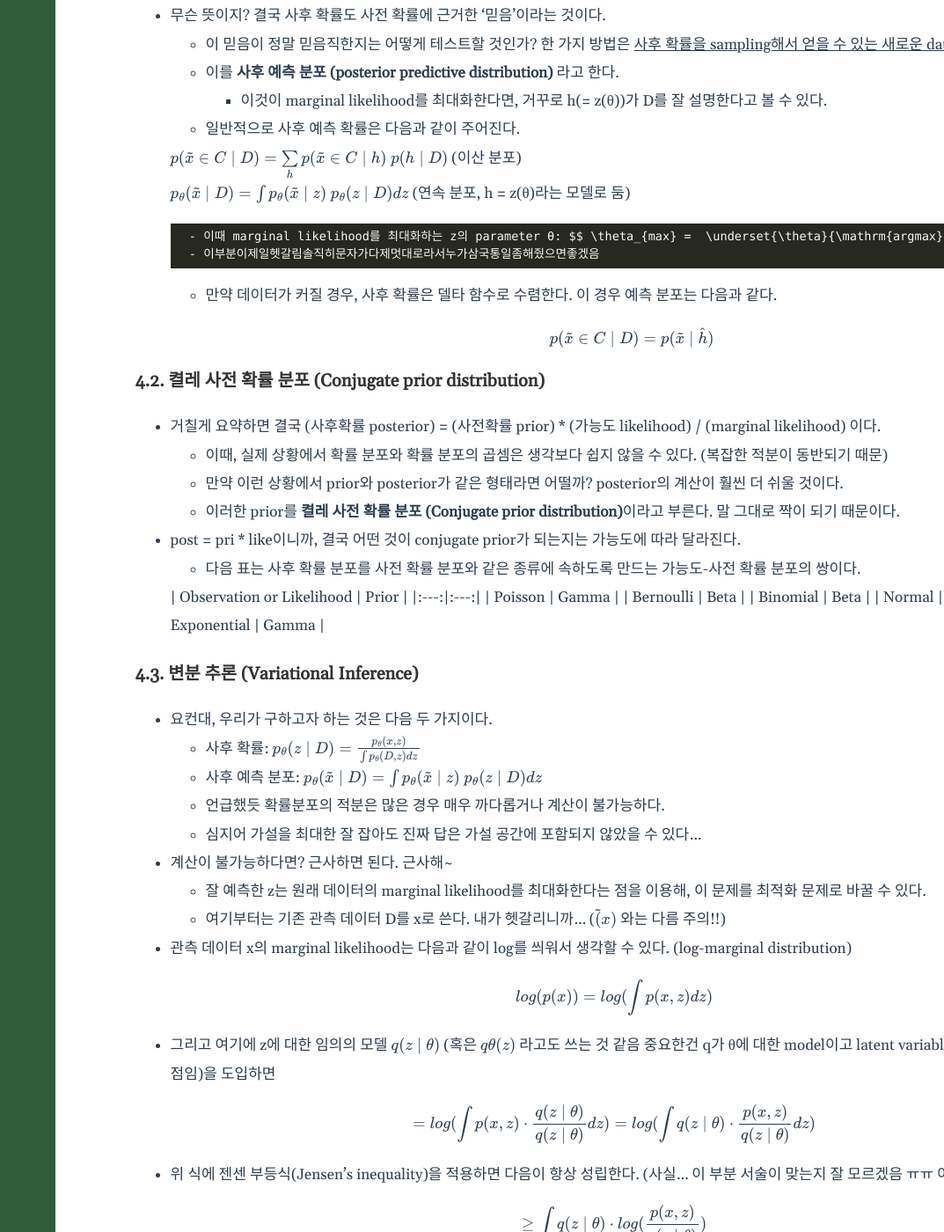
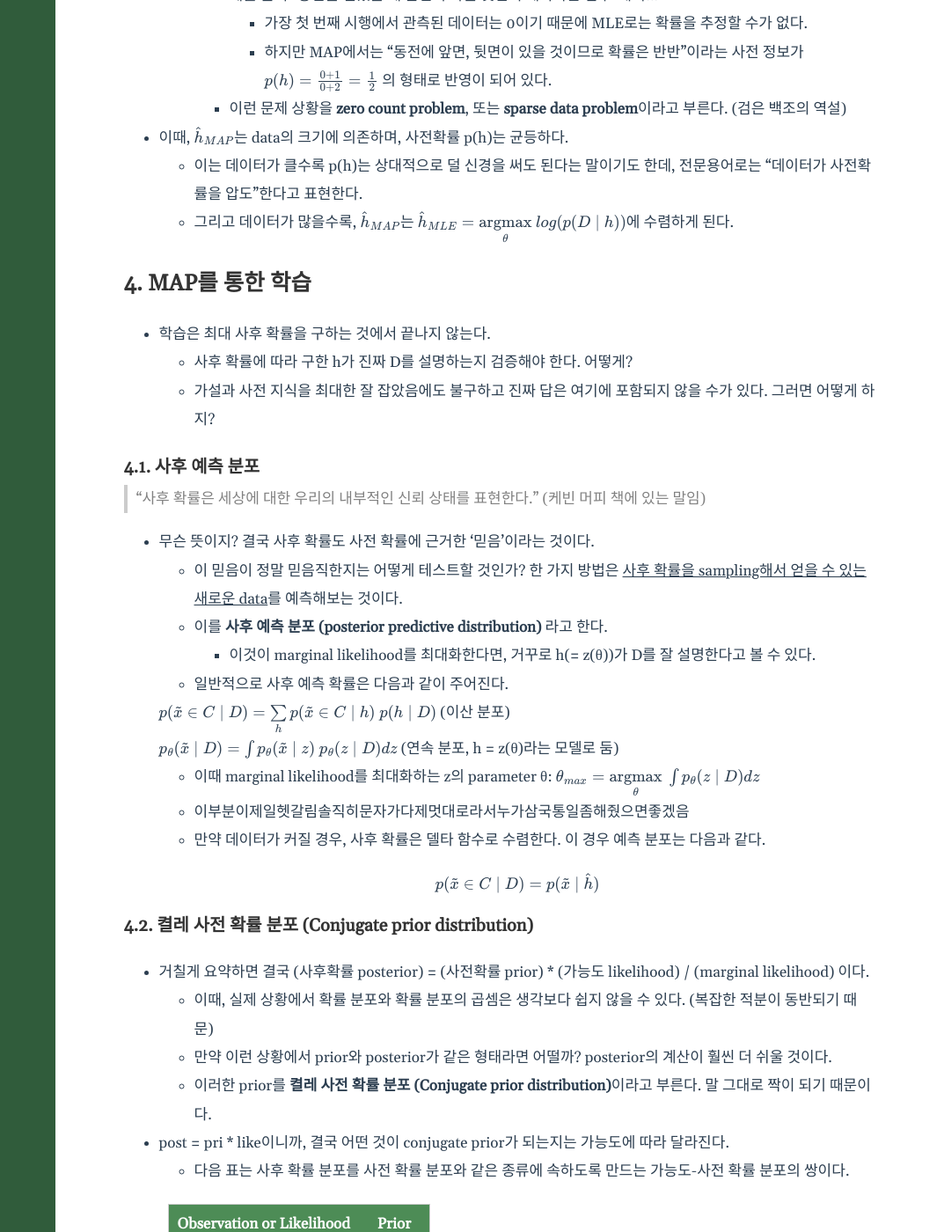
Before and after one commit to froggo-roggo/froggo-roggo.github.io, a Jekyll site: the page built from _posts/2024-05-03-svi.markdown, in a window 1280 px wide and 1400 px high, scrolled down 3728 px. Shown: the whole window at 88% size, without its empty margins (207-1280 px from the left). Built offline with Jekyll 4.4.1, drawn with Linux system fonts in a browser that asks for light colours; some of the changed text lies outside the part shown.

Commit message:
add post svi

```diff
--- a/_posts/2024-05-03-svi.markdown
+++ b/_posts/2024-05-03-svi.markdown
@@ -85,12 +85,11 @@
 ## 3. MLE와 MAP
 - MLE와 MAP의 차이를 요약하면 다음과 같다.
 
-	<div style = "overflow-x: auto;">
     |항목| MLE | MAP |
     |:---:|:---:|:---:|
     |최대화하려는 것| $$\theta_{MLE} = \underset{\theta}{\mathrm{argmax}}\underset{i=1}{\overset{n}{\prod}}p(x^{i};\theta)$$ |  $$\hat{h}_{MAP} = \underset{h}{\mathrm{argmax}} \ (log (p(D \mid h)) + log (p(h)))$$ |
     |사전 지식| X | O |
-	</div>
+
 	- 갑자기 log 씌워짐 주의: 어차피 찾는 것이 argmax이기도 하고, 하술할 이유로 log를 씌워서 계산하는 편이 생각하기 더 편하기 때문에 씌웠다. (일반적으로 곱셈을 계산할 때 지수함수 or 로그를 쓰면 편하다.)
 
 - 위에서도 확인했듯 MLE는 사전지식을 사용하지 않지만 MAP는 사용한다. (p(h)의 유무 참조) 이것은 왜 중요한가?
@@ -124,8 +123,8 @@
 
 	$$ p_{\theta}(\tilde{x} \mid D) = \int p_{\theta}(\tilde{x} \mid z) \ p_{\theta}(z \mid D) dz $$ (연속 분포, h = z(θ)라는 모델로 둠)
 
-		- 이때 marginal likelihood를 최대화하는 z의 parameter θ: $$ \theta_{max} =  \underset{\theta}{\mathrm{argmax}} \ \int p_{\theta}(z \mid D) dz $$
-		- 이부분이제일헷갈림솔직히문자가다제멋대로라서누가삼국통일좀해줬으면좋겠음
+	- 이때 marginal likelihood를 최대화하는 z의 parameter θ: $$ \theta_{max} =  \underset{\theta}{\mathrm{argmax}} \ \int p_{\theta}(z \mid D) dz $$
+	- 이부분이제일헷갈림솔직히문자가다제멋대로라서누가삼국통일좀해줬으면좋겠음
 
 	- 만약 데이터가 커질 경우, 사후 확률은 델타 함수로 수렴한다. 이 경우 예측 분포는 다음과 같다.
 
@@ -140,7 +139,7 @@
 - post = pri \* like이니까, 결국 어떤 것이 conjugate prior가 되는지는 가능도에 따라 달라진다.
 	- 다음 표는 사후 확률 분포를 사전 확률 분포와 같은 종류에 속하도록 만드는 가능도-사전 확률 분포의 쌍이다.
 
-	<div style = "overflow-x: auto;">
+
     | Observation or Likelihood | Prior |
     |:---:|:---:|
     | Poisson | Gamma |
@@ -148,7 +147,7 @@
 	| Binomial | Beta |
 	| Normal | Normal |
 	| Exponential | Gamma |
-	</div>
+
 
 
 ### 4.3. 변분 추론 (Variational Inference)
```
